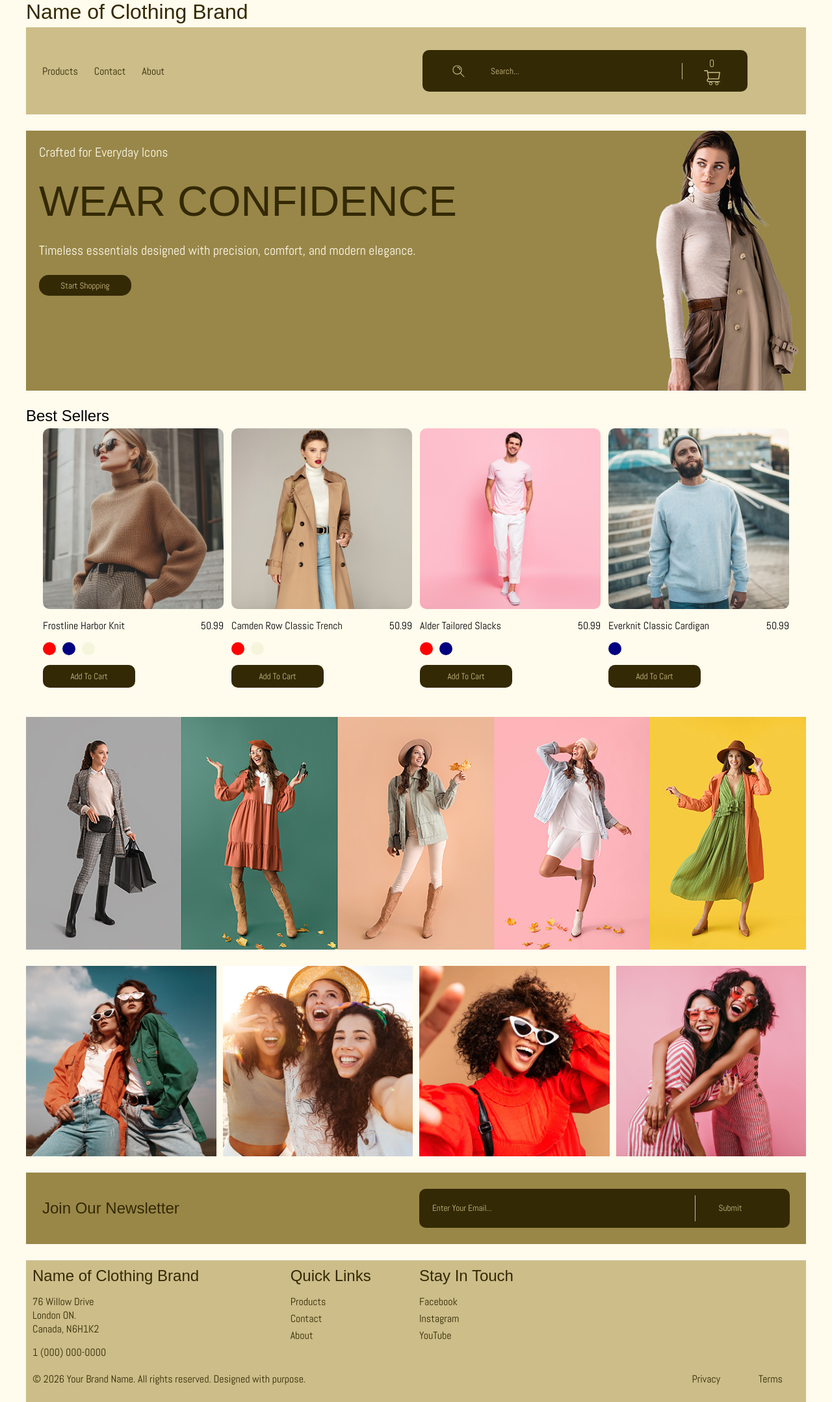
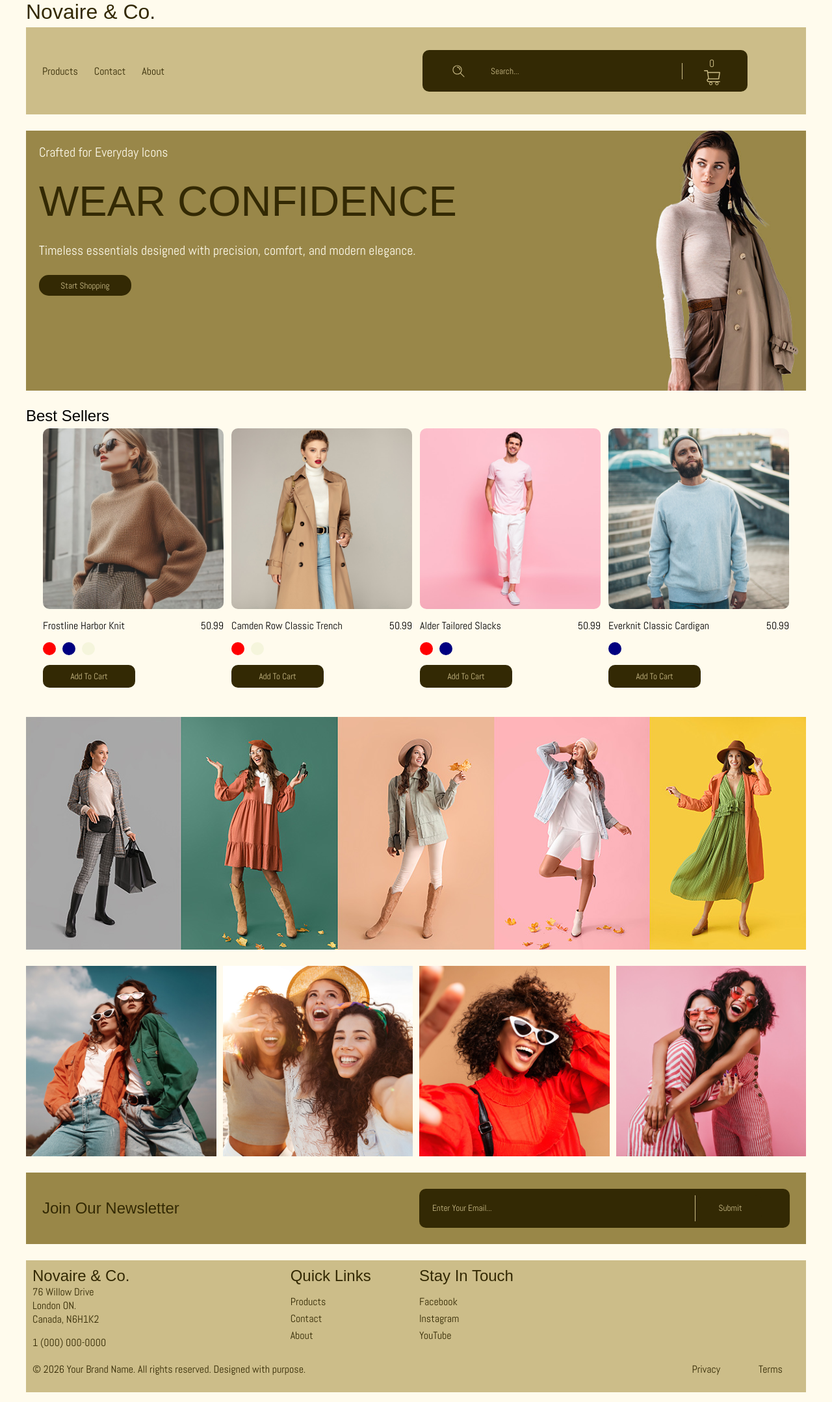
Before and after one commit to cunderhill17/ecommerce-react-app, a React (Vite) app in the folder e-commerce-clothing/: page / in a window 1280 px wide. Shown: the whole page at 65% size. Built offline with nearby package versions, Linux system fonts and the light colour scheme; a web font is replaced by a local one.

Commit message:
feat: create logo nav link
use NavLink to allow users to navigate to the homepage by clinking on the 'logo'

```diff
--- a/e-commerce-clothing/src/Footer.css
+++ b/e-commerce-clothing/src/Footer.css
@@ -6,6 +6,14 @@ footer {
 
 footer.grid-con {
     margin-top: 25px;
+}
+
+.footerLogo {
+    text-decoration: none;
+
+    h2 {
+        color: #332904;
+    }
 }
 
 .footerLogo, .footerAddress p, .footerNumber, .copyright, .footerPrivacy p, .footerTerms p {
--- a/e-commerce-clothing/src/Footer.jsx
+++ b/e-commerce-clothing/src/Footer.jsx
@@ -1,3 +1,5 @@
+import { NavLink } from "react-router-dom";
+
 import './global/grid.css'
 import './Footer.css'
 
@@ -6,7 +8,10 @@ export default function Footer() {
         <footer className='grid-con'>
 
             <section className='col-span-full md:col-span-4'>
-                <h2 className="footerLogo">Name of Clothing Brand</h2>
+                <NavLink to="/" className="footerLogo">
+                    <h2>Novaire & Co.</h2>
+                </NavLink>
+
 
                 <div className='footerAddress'>
                     <p>76 Willow Drive</p>
@@ -22,9 +27,9 @@ export default function Footer() {
             <section className='footerQuickLinks col-span-2'>
                 <h2>Quick Links</h2>
                 <ul>
-                    <li><a href="#">Products</a></li>
-                    <li><a href="#">Contact</a></li>
-                    <li><a href="#">About</a></li>
+                    <li><NavLink to='/products'>Products</NavLink></li>
+                    <li><NavLink to='/contact'>Contact</NavLink></li>
+                    <li><NavLink>About</NavLink></li>
                 </ul>
             </section>
 
--- a/e-commerce-clothing/src/Header.css
+++ b/e-commerce-clothing/src/Header.css
@@ -1,10 +1,16 @@
 header.grid-con {
     margin-bottom: 25px;
+
+    a {
+        text-decoration: none;
+
+        h1 {
+            color: #332904;
+        }
+    }
 }
 
-h1 {
-    color: #332904;
-}
+
 
 .menuIcon {
     width: 45px;
--- a/e-commerce-clothing/src/Header.jsx
+++ b/e-commerce-clothing/src/Header.jsx
@@ -16,7 +16,9 @@ export default function Header({cartItems}) {
 
     return (
         <header className='grid-con'>
-            <h1 className='col-span-full'>Name of Clothing Brand</h1>
+            <NavLink to="/" className="col-span-full">
+                <h1>Novaire & Co.</h1>
+            </NavLink>
 
             <section className='navMenu col-span-full grid-con'>
                 <div className='hamburgerMenu col-span-1'>
@@ -39,7 +41,7 @@ export default function Header({cartItems}) {
                             <NavLink to="/contact">Contact</NavLink>
                         </li>
                         <li>
-                            <NavLink to="/">About</NavLink>
+                            <NavLink>About</NavLink>
                         </li>
                     </ul>
                 </nav>
```
